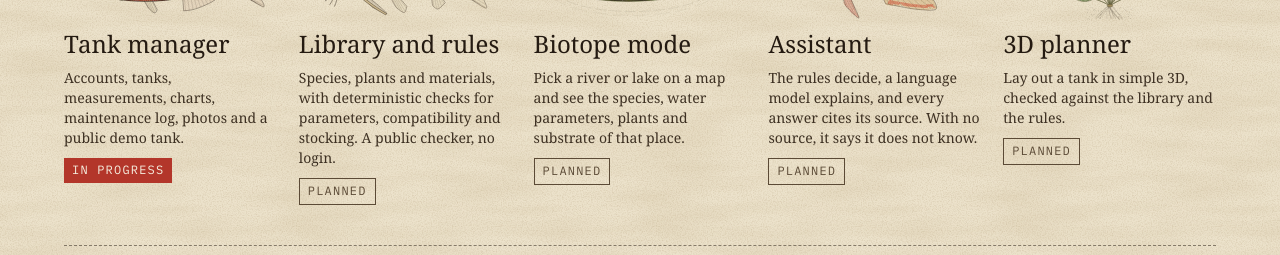
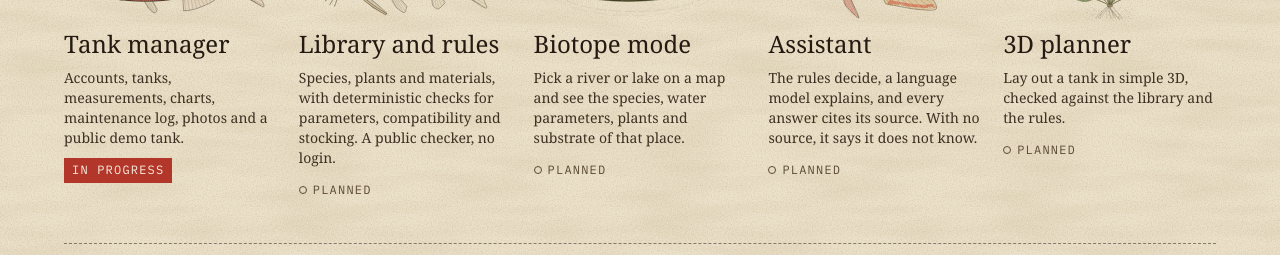
Before and after one commit to ppedropimenta/biotopia, a React (Vite) app in the folder frontend/: page / in a window 1280 px wide. Shown: the part 2840-3095 px from the top of the page. Built offline with nearby package versions, Linux system fonts and the light colour scheme; no server answers.

Commit message:
Show planned phases as plain text

```diff
--- a/frontend/src/pages/HomePage.tsx
+++ b/frontend/src/pages/HomePage.tsx
@@ -271,10 +271,11 @@ function Roadmap() {
               <p className="m-0 text-sm text-ink-soft">{t(`home.roadmap.phases.${phase.key}.body`)}</p>
               <span
                 className={cx(
-                  'self-start px-2 py-1 font-mono text-caption tracking-[0.1em] uppercase',
-                  phase.building ? 'bg-cardinal text-paper-card' : 'border border-ink-muted text-ink-muted',
+                  'self-start py-1 font-mono text-caption tracking-[0.1em] uppercase',
+                  phase.building ? 'bg-cardinal px-2 text-paper-card' : 'inline-flex items-center gap-1.5 text-ink-muted',
                 )}
               >
+                {!phase.building && <span aria-hidden="true" className="size-2 rounded-full border border-current" />}
                 {phase.building ? t('home.roadmap.statusBuilding') : t('home.roadmap.statusPlanned')}
               </span>
             </li>
```
